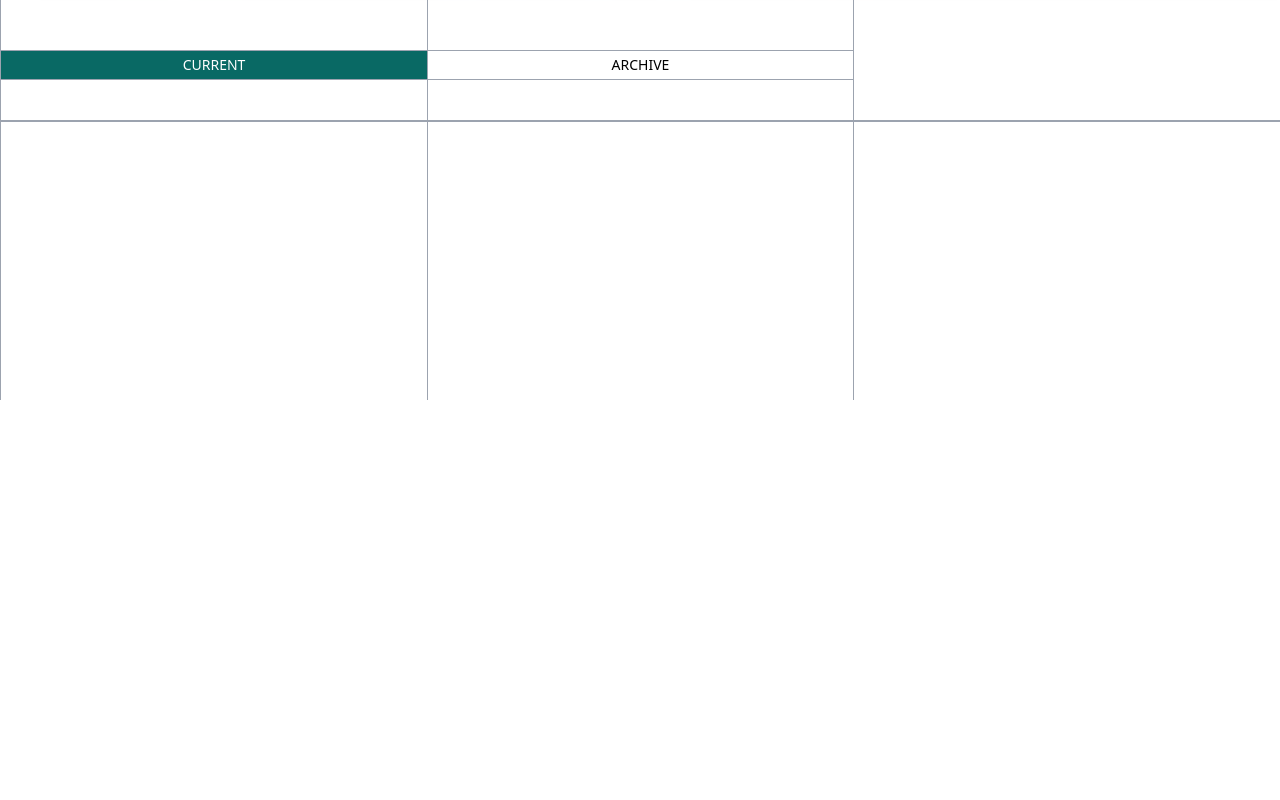
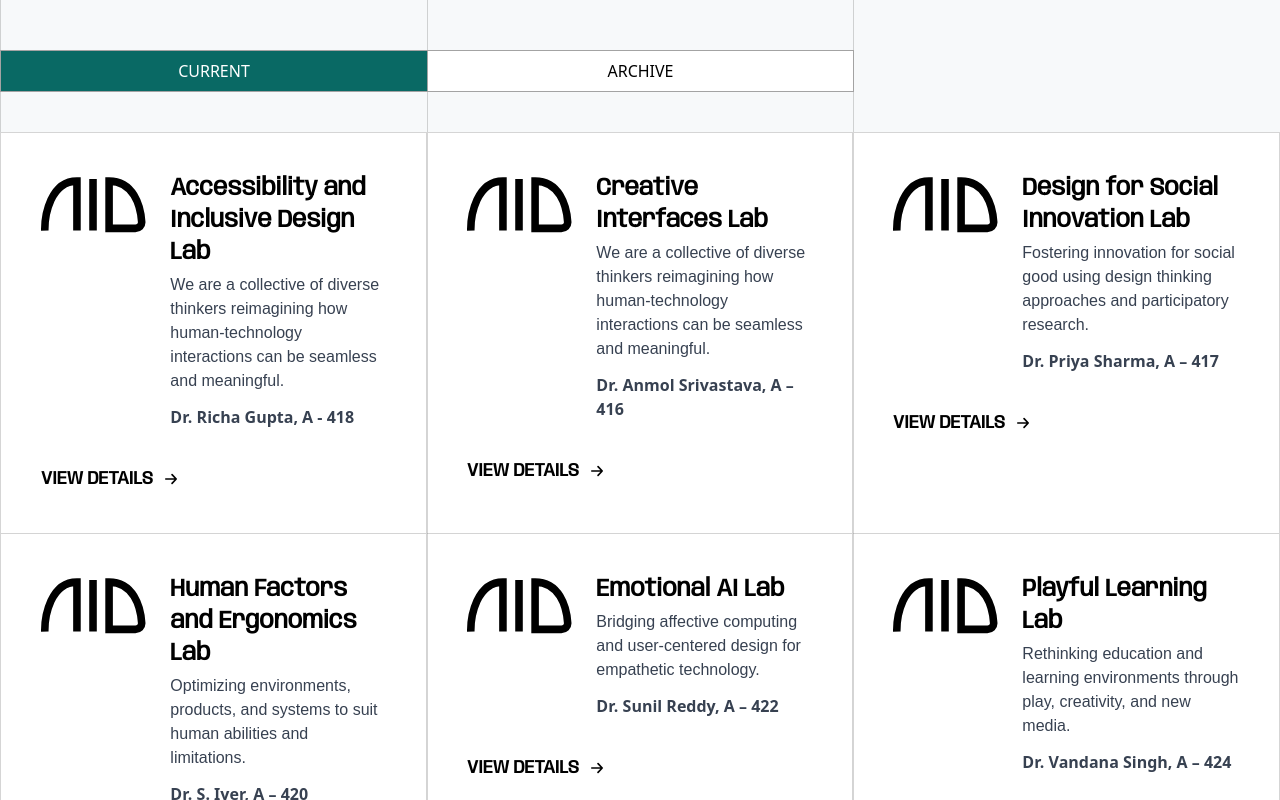
Before and after one commit to CosecSecCot/IIITD-HCD-Frontend, a React (Vite) app: page /research_current in a window 1280 px wide. Shown: the part 400-1200 px from the top of the page. Before the commit the page ends 800 px from the top, so only its background shows below. Built offline with nearby package versions, Linux system fonts and the light colour scheme; no server answers.

Commit message:
updated research and project pages

```diff
--- a/src/pages/Research/index.jsx
+++ b/src/pages/Research/index.jsx
@@ -1,64 +1,137 @@
-import React, { useState, useEffect } from 'react';
+import React, { useState } from 'react';
 import Navbar from '../../components/Navbar';
-import axios from 'axios';
-import publicationsBanner from '../../assets/publications-banner.svg';
+import publicationsBanner from '../../assets/banner-main-back.png';
+import LabLogo from '../../assets/research-lab-logo.svg'; // dummy logo, replace path as needed
+
+// 7 dummy labs
+const dummyLabs = [
+  {
+    id: 1,
+    title: 'Accessibility and Inclusive Design Lab',
+    short: 'We are a collective of diverse thinkers reimagining how human-technology interactions can be seamless and meaningful.',
+    lead: 'Dr. Richa Gupta, A - 418',
+    logo: LabLogo,
+    full: 'Accessibility and Inclusive Design Lab aims at enabling independent living and empowering persons with special needs by making the world more inclusive and accessible. It attempts to address the challenges that hamper independent and easy access to educational resources as well as information that facilitates navigation (both indoor and outdoor). This lab leverage the principles of human-centred design to create convenient and pleasant day-to-day experiences while solving problems particularly for persons with special needs.',
+    website: '#',
+  },
+  {
+    id: 2,
+    title: 'Creative Interfaces Lab',
+    short: 'We are a collective of diverse thinkers reimagining how human-technology interactions can be seamless and meaningful.',
+    lead: 'Dr. Anmol Srivastava, A – 416',
+    logo: LabLogo,
+    full: 'Creative Interfaces Lab aims at making technology interaction fun and intuitive for all. The lab investigates new interaction paradigms, prototyping methods, and novel interface technologies for a diverse range of users.',
+    website: '#',
+  },
+  {
+    id: 3,
+    title: 'Design for Social Innovation Lab',
+    short: 'Fostering innovation for social good using design thinking approaches and participatory research.',
+    lead: 'Dr. Priya Sharma, A – 417',
+    logo: LabLogo,
+    full: 'Design for Social Innovation Lab focuses on leveraging design thinking for social impact projects, working with NGOs, governments, and grassroots innovators.',
+    website: '#',
+  },
+  {
+    id: 4,
+    title: 'Human Factors and Ergonomics Lab',
+    short: 'Optimizing environments, products, and systems to suit human abilities and limitations.',
+    lead: 'Dr. S. Iyer, A – 420',
+    logo: LabLogo,
+    full: 'The Human Factors and Ergonomics Lab explores how design can reduce risk and enhance usability, comfort, and safety across domains from healthcare to transport.',
+    website: '#',
+  },
+  {
+    id: 5,
+    title: 'Emotional AI Lab',
+    short: 'Bridging affective computing and user-centered design for empathetic technology.',
+    lead: 'Dr. Sunil Reddy, A – 422',
+    logo: LabLogo,
+    full: 'The Emotional AI Lab pioneers work at the intersection of affective computing, psychology, and design, developing technologies that respond to emotional needs.',
+    website: '#',
+  },
+  {
+    id: 6,
+    title: 'Playful Learning Lab',
+    short: 'Rethinking education and learning environments through play, creativity, and new media.',
+    lead: 'Dr. Vandana Singh, A – 424',
+    logo: LabLogo,
+    full: 'The Playful Learning Lab invents playful, interactive learning environments and experiences, blending pedagogy, digital media, and fun.',
+    website: '#',
+  },
+  {
+    id: 7,
+    title: 'Digital Humanities Lab',
+    short: 'Integrating technology and humanities for richer, more inclusive research and learning.',
+    lead: 'Dr. Kiran Pandey, A – 426',
+    logo: LabLogo,
+    full: 'Digital Humanities Lab investigates digital methods for the study and dissemination of culture, history, and literature, focusing on inclusivity and accessibility.',
+    website: '#',
+  },
+];
 
 const App = () => {
+  // useEffect(() => {
+  //   const fetchStudents = async () => {
+  //     try {
+  //       const res = await axios.get('http://localhost:1337/api/students?populate=*');
+  //       const studentData = res.data.data.map((item) => ({
+  //         id: item.id,
+  //         name: item.name,
+  //         bio: item.bio,
+  //         imageUrl: `http://localhost:1337${item.profilePicture?.formats?.medium?.url || item.profilePicture?.url || ''}`,
+  //       }));
+  //       setStudents(studentData);
+  //     } catch (err) {
+  //       console.error('Failed to fetch student data:', err);
+  //     }
+  //   };
+
+  //   fetchStudents();
+  // }, [activeTab]);
+  const [expandedId, setExpandedId] = useState(null);
   const [activeTab, setActiveTab] = useState('current');
-  const [students, setStudents] = useState([]);
-
-  useEffect(() => {
-    const fetchStudents = async () => {
-      try {
-        const res = await axios.get('http://localhost:1337/api/students?populate=*');
-        const studentData = res.data.data.map((item) => ({
-          id: item.id,
-          name: item.name,
-          bio: item.bio,
-          imageUrl: `http://localhost:1337${item.profilePicture?.formats?.medium?.url || item.profilePicture?.url || ''}`,
-        }));
-        setStudents(studentData);
-      } catch (err) {
-        console.error('Failed to fetch student data:', err);
-      }
-    };
-
-    fetchStudents();
-  }, [activeTab]);
-
   const totalColumns = 3;
-  const totalRows = Math.ceil(students.length / totalColumns);
+  const labsToShow = dummyLabs; // Change as needed for archive logic
 
   return (
-    <div className="relative min-h-screen font-sans bg-white">
-      {/* Navbar */}
+    <div className="relative min-h-screen font-myfont bg-[#f7f9fa]">
       <Navbar />
-
-      {/* Banner */}
+      <div className="relative w-full">
         <img
           src={publicationsBanner}
-        alt="Publications Banner"
+          alt="Labs Banner"
           className="w-full object-cover"
         />
+        <div className="absolute top-[40%] left-3/4 z-10">
+          <span className="text-white font-anybody text-[1vw] font-normal" style={{ letterSpacing: 1 }}>
+            <span className="opacity-60">RESEARCH</span> <span className="opacity-60">/</span> <span style={{ color: '#FFF' }}>LABS</span>
+          </span>
+        </div>
+        <h1
+          className="absolute bottom-10 left-[30%] transform -translate-x-1/2 text-[6vw] lg:text-[4vw] leading-normal font-normal font-anybody text-white"
+          style={{ fontStyle: 'normal' }}
+        >
+          RESEARCH LABS
+        </h1>
+      </div>
 
-      {/* Full Height Vertical Lines */}
       <div className="fixed inset-0 pointer-events-none z-5">
         <div className="max-w-screen-xl mx-auto h-full relative">
-          <div className="absolute top-0 bottom-0 left-0 w-[0.5px] bg-gray-400" />
-          <div className="absolute top-0 bottom-0 right-0 w-[0.5px] bg-gray-400" />
-          <div className="absolute top-0 bottom-0 left-1/3 w-[0.5px] bg-gray-400 lg:block hidden" />
-          <div className="absolute top-0 bottom-0 left-2/3 w-[0.5px] bg-gray-400 lg:block hidden" />
-          <div className="absolute top-0 bottom-0 left-1/2 w-[0.5px] bg-gray-400 sm:block lg:hidden hidden" />
+          <div className="absolute top-0 bottom-0 left-0 w-[0.25px] bg-neutral-500/30" />
+          <div className="absolute top-0 bottom-0 right-0 w-[0.25px] bg-neutral-500/30" />
+          <div className="absolute top-0 bottom-0 left-1/3 w-[0.25px] bg-neutral-500/30 lg:block hidden" />
+          <div className="absolute top-0 bottom-0 left-2/3 w-[0.25px] bg-neutral-500/30 lg:block hidden" />
+          <div className="absolute top-0 bottom-0 left-1/2 w-[0.25px] bg-neutral-500/30 sm:block lg:hidden hidden" />
         </div>
       </div>
 
-      {/* Content Section */}
       <div className="relative max-w-screen-xl mx-auto pt-12 pb-12">
         {/* Tabs */}
-        <div className="flex border border-gray-400 w-fit mb-10">
+        <div className="flex border border-neutral-400 w-fit mb-10">
           <button
             onClick={() => setActiveTab('current')}
-            className={`min-w-[427px] px-6 py-1 text-sm font-medium transition-all duration-200 border-r border-gray-400
+            className={`min-w-[180px] sm:min-w-[270px] lg:min-w-[427px] px-6 py-2 text-base font-medium transition-all duration-200 border-r border-neutral-400
               ${activeTab === 'current'
                 ? 'bg-[#096964] text-white'
                 : 'bg-white text-black hover:bg-gray-100'}`}
@@ -67,7 +140,7 @@ const App = () => {
           </button>
           <button
             onClick={() => setActiveTab('archive')}
-            className={`min-w-[425px] px-6 py-1 text-sm font-medium transition-all duration-200
+            className={`min-w-[180px] sm:min-w-[270px] lg:min-w-[425px] px-6 py-2 text-base font-medium transition-all duration-200
               ${activeTab === 'archive'
                 ? 'bg-[#096964] text-white'
                 : 'bg-white text-black hover:bg-gray-100'}`}
@@ -75,62 +148,94 @@ const App = () => {
             ARCHIVE
           </button>
         </div>
-
-        {/* Student Grid */}
-        <div className="relative border border-gray-400">
-          {/* Grid lines inside */}
+        <div className="relative border border-neutral-500/30 bg-white">
           <div className="absolute inset-0 pointer-events-none z-10">
-            <div className="absolute top-0 bottom-0 left-1/3 w-[0.5px] bg-gray-400 lg:block hidden" />
-            <div className="absolute top-0 bottom-0 left-2/3 w-[0.5px] bg-gray-400 lg:block hidden" />
-            <div className="absolute top-0 bottom-0 left-1/2 w-[0.5px] bg-gray-400 sm:block lg:hidden hidden" />
+            <div className="absolute top-0 bottom-0 left-1/3 w-[0.25px] bg-neutral-500/30 lg:block hidden" />
+            <div className="absolute top-0 bottom-0 left-2/3 w-[0.25px] bg-neutral-500/30 lg:block hidden" />
+            <div className="absolute top-0 bottom-0 left-1/2 w-[0.25px] bg-neutral-500/30 sm:block lg:hidden hidden" />
           </div>
-
-          <div className="grid grid-cols-1 sm:grid-cols-2 lg:grid-cols-3">
-            {students.map((student, index) => {
-              const col = index % totalColumns;
-              const row = Math.floor(index / totalColumns);
-              const isLastRow = row === totalRows - 1;
-
+          <div className="grid grid-cols-1 sm:grid-cols-2 lg:grid-cols-3 auto-rows-fr gap-0">
+            {labsToShow.map((lab, idx) => {
+              const isExpanded = expandedId === lab.id;
+              if (isExpanded) {
                 return (
                   <div
-                  key={student.id}
-                  className={`flex border border-gray-300 ${
-                    !isLastRow ? 'border-b' : ''
-                  }`}
+                    key={lab.id}
+                    className="lg:col-span-2 lg:row-span-2 bg-[#597494] text-white p-12 transition-all duration-300 ease-in-out flex flex-col relative"
                     style={{
-                    width: '100%',
-                    minHeight: '200px',
-                    borderRight: col !== totalColumns - 1 ? '0.5px solid #ccc' : undefined,
+                      minHeight: '620px',
+                      gridColumn: 'span 2 / span 2',
+                      gridRow: 'span 2 / span 2',
                     }}
                   >
-                  {/* Image Section */}
-                  <div className="w-[40%] h-full p-4 flex items-center justify-center">
-                    <img
-                      src={student.imageUrl}
-                      alt={student.name}
-                      className="h-[160px] w-auto object-contain"
-                    />
+                    <div className="flex flex-col h-full justify-between">
+                      <div className="flex items-start gap-7 mb-4">
+                        <img src={lab.logo} alt={lab.title + ' logo'} className="h-16 w-auto mt-2" />
+                        <div className="flex flex-col">
+                          <div className="text-2xl lg:text-3xl font-anybody font-bold mb-1 leading-tight">
+                            {lab.title}
                           </div>
-
-                  {/* Text Section */}
-                  <div className="flex flex-col justify-center w-[60%] p-4">
+                        </div>
+                      </div>
+                      <div
+                        style={{
+                          color: '#FFF',
+                          fontFamily: 'Helvetica Now Display',
+                          fontSize: '26px',
+                          fontStyle: 'normal',
+                          fontWeight: 400,
+                          lineHeight: '36px',
+                          opacity: 0.8,
+                          marginBottom: '2.5rem',
+                        }}
+                      >
+                        {lab.full}
+                      </div>
+                      <div className="text-lg font-anybody font-semibold mb-6">{lab.lead}</div>
+                      <div className="flex flex-row items-center gap-10 mt-auto">
+                        <a href={lab.website} target="_blank" rel="noopener noreferrer"
+                          className="border border-white text-white px-8 py-3 font-anybody text-lg flex gap-3 items-center hover:bg-white hover:text-[#597494] transition">
+                          VISIT WEBSITE
+                          <svg className="w-5 h-5" fill="none" stroke="currentColor" strokeWidth={2} viewBox="0 0 24 24"><path strokeLinecap="round" strokeLinejoin="round" d="M13.25 6.75L18.25 12M18.25 12L13.25 17.25M18.25 12H5.75" /></svg>
+                        </a>
+                        <button
+                          onClick={() => setExpandedId(null)}
+                          className="ml-auto text-white text-base flex items-center gap-1 hover:underline font-anybody"
+                        >
+                          CLOSE <span className="text-xl">✕</span>
+                        </button>
+                      </div>
+                    </div>
+                  </div>
+                );
+              }
+              return (
+                <div
+                  key={lab.id}
+                  className={`relative bg-white flex flex-col p-10 border-b border-neutral-300 ${idx % totalColumns < totalColumns - 1 ? 'lg:border-r' : ''} transition-colors duration-300 ease-in-out group`}
+                  style={{
+                    '--tw-bg-opacity': 1,
+                    backgroundColor: `var(--lab-hover-${lab.id}, #fff)`
+                  }}
+                  onMouseEnter={e => e.currentTarget.style.backgroundColor = lab.hover}
+                  onMouseLeave={e => e.currentTarget.style.backgroundColor = '#fff'}
+                >
+                  <div className="flex items-start gap-6">
+                    <img src={lab.logo} alt={lab.title + ' logo'} className="h-14 w-auto mt-1" />
                     <div>
-                      <h3 className="font-bold text-lg text-black leading-tight">
-                        {student.name?.split(' ')[0]} <br />
-                        {student.name?.split(' ').slice(1).join(' ')}
-                      </h3>
-                      <p className="mt-2 text-gray-500 text-[16px] leading-snug">
-                        {student.bio || 'We are a collective of diverse thinkers reimagining how.'}
-                      </p>
+                      <div className="font-anybody font-semibold text-xl lg:text-2xl leading-tight mb-1">{lab.title}</div>
+                      <div className="text-gray-700 text-base font-normal mb-3" style={{ fontFamily: 'Helvetica Now Display, sans-serif' }}>{lab.short}</div>
+                      <div className="text-gray-700 text-base font-semibold mb-1">{lab.lead}</div>
                     </div>
-                    <div className="mt-4">
-                      <a
-                        href="#"
-                        className="text-black text-md font-semibold hover:underline"
+                  </div>
+                  <div className="mt-8 text-right">
+                    <button
+                      onClick={() => setExpandedId(lab.id)}
+                      className="font-anybody text-lg font-semibold hover:underline flex items-center gap-2 text-black"
                     >
-                        VIEW ALL →
-                      </a>
-                    </div>
+                      VIEW DETAILS
+                      <svg className="w-5 h-5" fill="none" stroke="currentColor" strokeWidth={2} viewBox="0 0 24 24"><path strokeLinecap="round" strokeLinejoin="round" d="M13.25 6.75L18.25 12M18.25 12L13.25 17.25M18.25 12H5.75" /></svg>
+                    </button>
                   </div>
                 </div>
               );
```
Also changed, not shown: src/pages/Departmentprojects/index.jsx (+61 -22 lines), src/assets/banner-main-back.png (added), src/assets/research-lab-logo.svg (added). Lines whose indentation alone changed are shown as unchanged.
